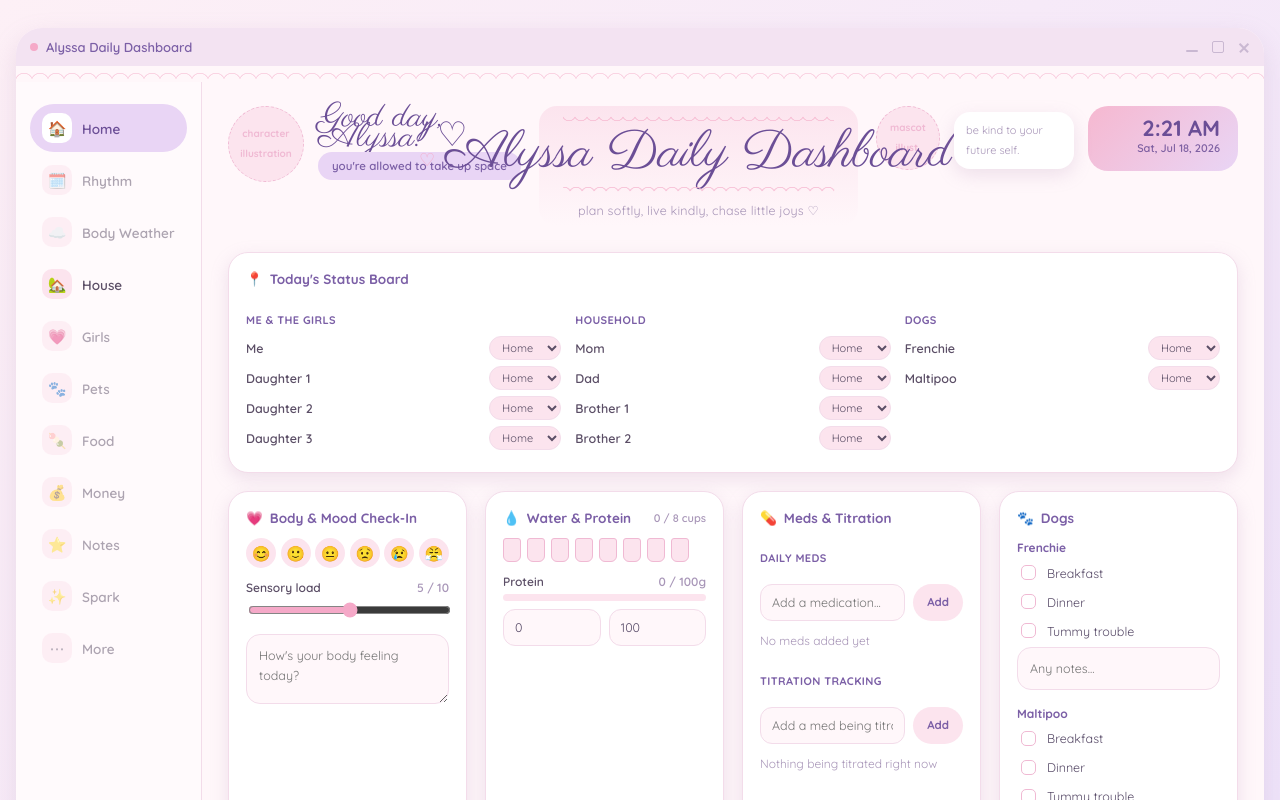
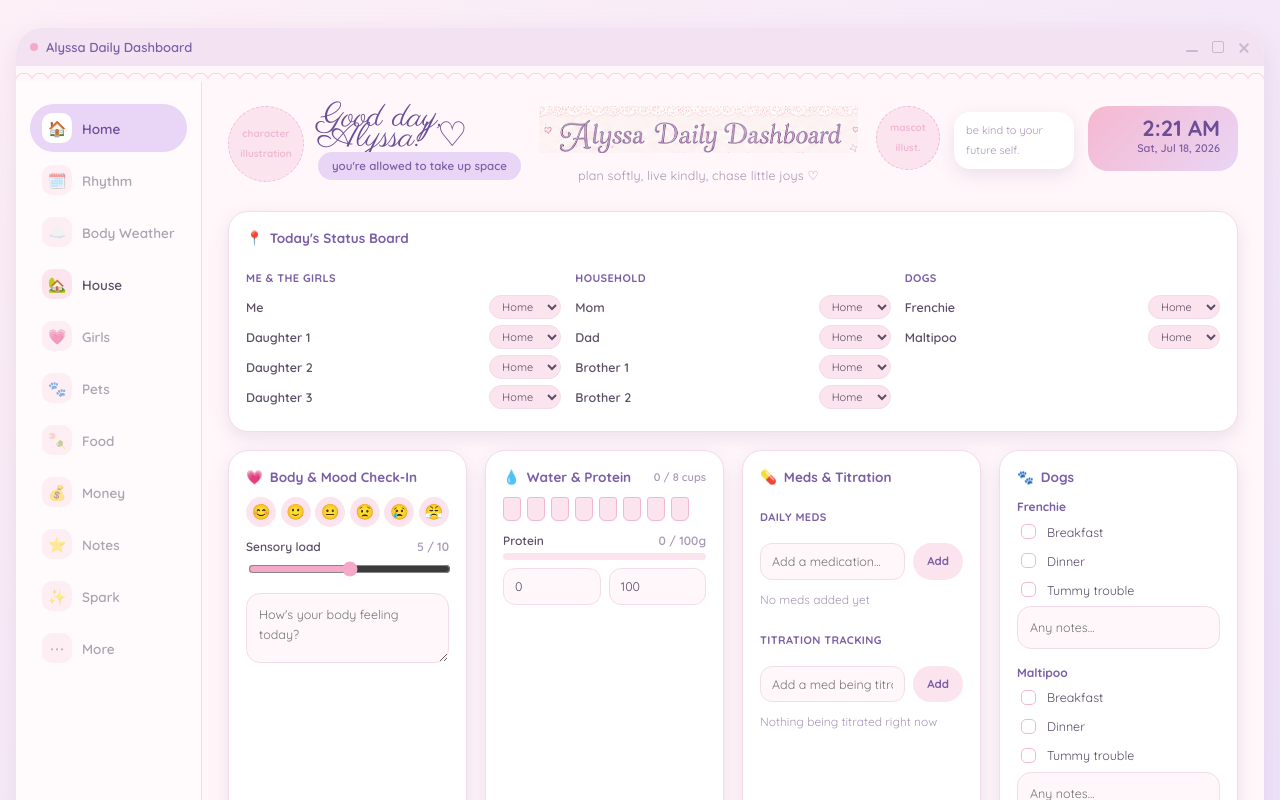
Before and after one commit to alyssabernadettebunny-wq/Dashboard-5, a React (Vite) app: page / in a window 1280 px wide. Shown: the top 800 px of the page. Built offline with nearby package versions, Linux system fonts and the light colour scheme.

Commit message:
Use the actual banner graphic for the dashboard title
Replaces the CSS/font-recreated title with the real banner image
finally received as a proper attachment - exact match instead of
an approximation.

```diff
--- a/src/App.css
+++ b/src/App.css
@@ -236,49 +236,12 @@
   flex: 1;
   min-width: 280px;
   position: relative;
-  background: linear-gradient(180deg, var(--pink-pale) 0%, rgba(255, 255, 255, 0) 100%);
-  border-radius: 18px;
-  padding: 8px 24px 6px;
 }
 
-.title-scallop {
-  height: 10px;
-  background: radial-gradient(
-      circle at 6px 0px,
-      transparent 6px,
-      var(--pink-soft) 6.5px,
-      var(--pink-soft) 7px,
-      transparent 7.5px
-    )
-    repeat-x;
-  background-size: 12px 12px;
-  opacity: 0.75;
-  margin: 0 auto 4px;
-  max-width: 340px;
-}
-
-.title-scallop.bottom {
-  transform: rotate(180deg);
-  margin: 4px auto 0;
-}
-
-.header-center h2 {
-  font-family: var(--font-script);
-  font-size: 52px;
-  font-weight: 700;
-  color: var(--purple-deep);
-  margin: 0;
-  line-height: 1;
-  display: flex;
-  align-items: baseline;
-  justify-content: center;
-  gap: 10px;
-  white-space: nowrap;
-}
-
-.title-heart {
-  color: var(--pink-accent);
-  font-size: 18px;
+.title-banner {
+  max-width: 100%;
+  height: auto;
+  width: 480px;
 }
 
 .header-center .tagline {
--- a/src/App.tsx
+++ b/src/App.tsx
@@ -83,13 +83,7 @@ function App() {
               </div>
 
               <div className="header-center">
-                <div className="title-scallop" aria-hidden="true" />
-                <h2>
-                  <span className="title-heart left">♡</span>
-                  Alyssa Daily Dashboard
-                  <span className="title-heart right">♡</span>
-                </h2>
-                <div className="title-scallop bottom" aria-hidden="true" />
+                <img className="title-banner" src="/Dashboard-5/images/title-banner.png" alt="Alyssa Daily Dashboard" />
                 <div className="tagline">plan softly, live kindly, chase little joys ♡</div>
               </div>
 
```
Also changed, not shown: public/images/title-banner.png (added).
